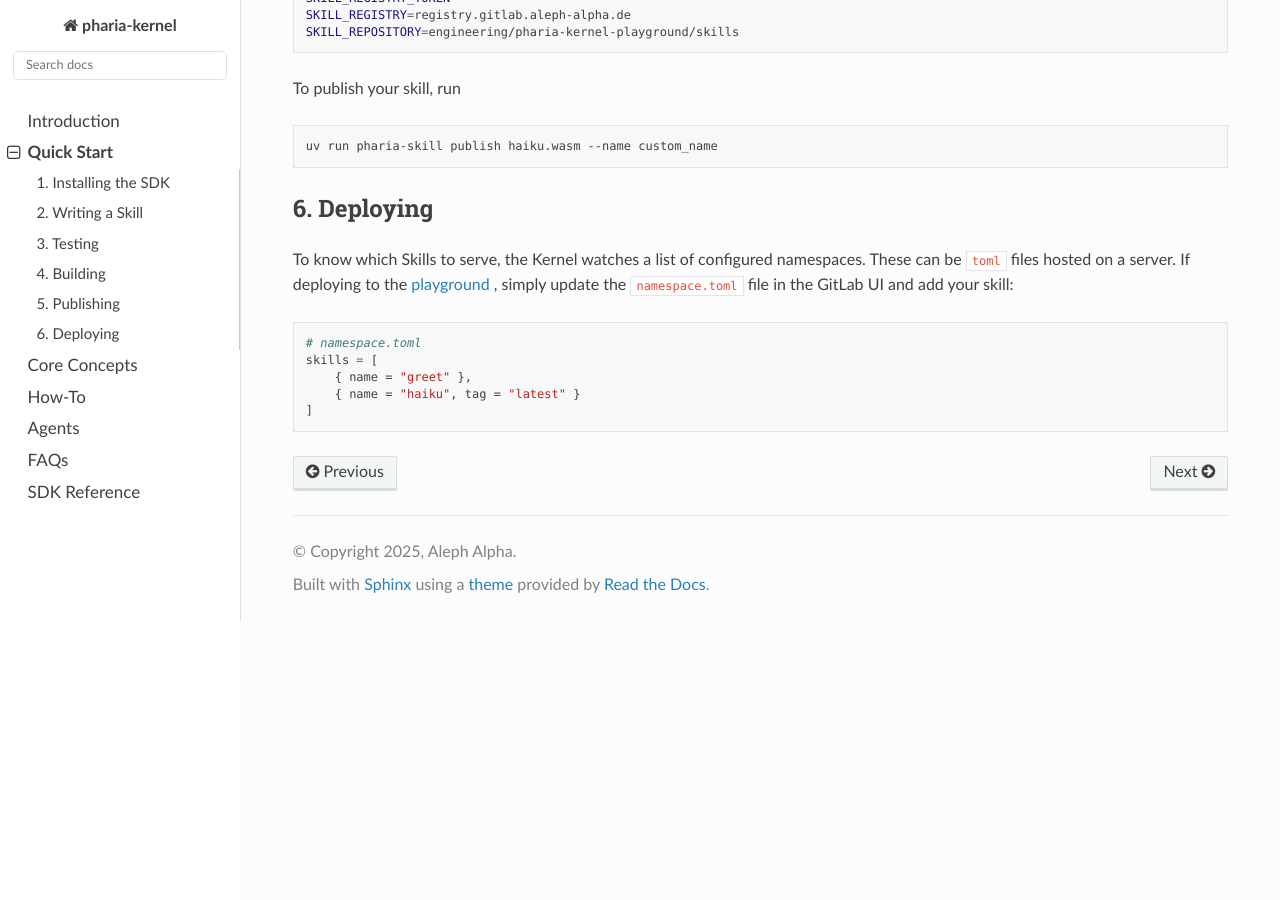
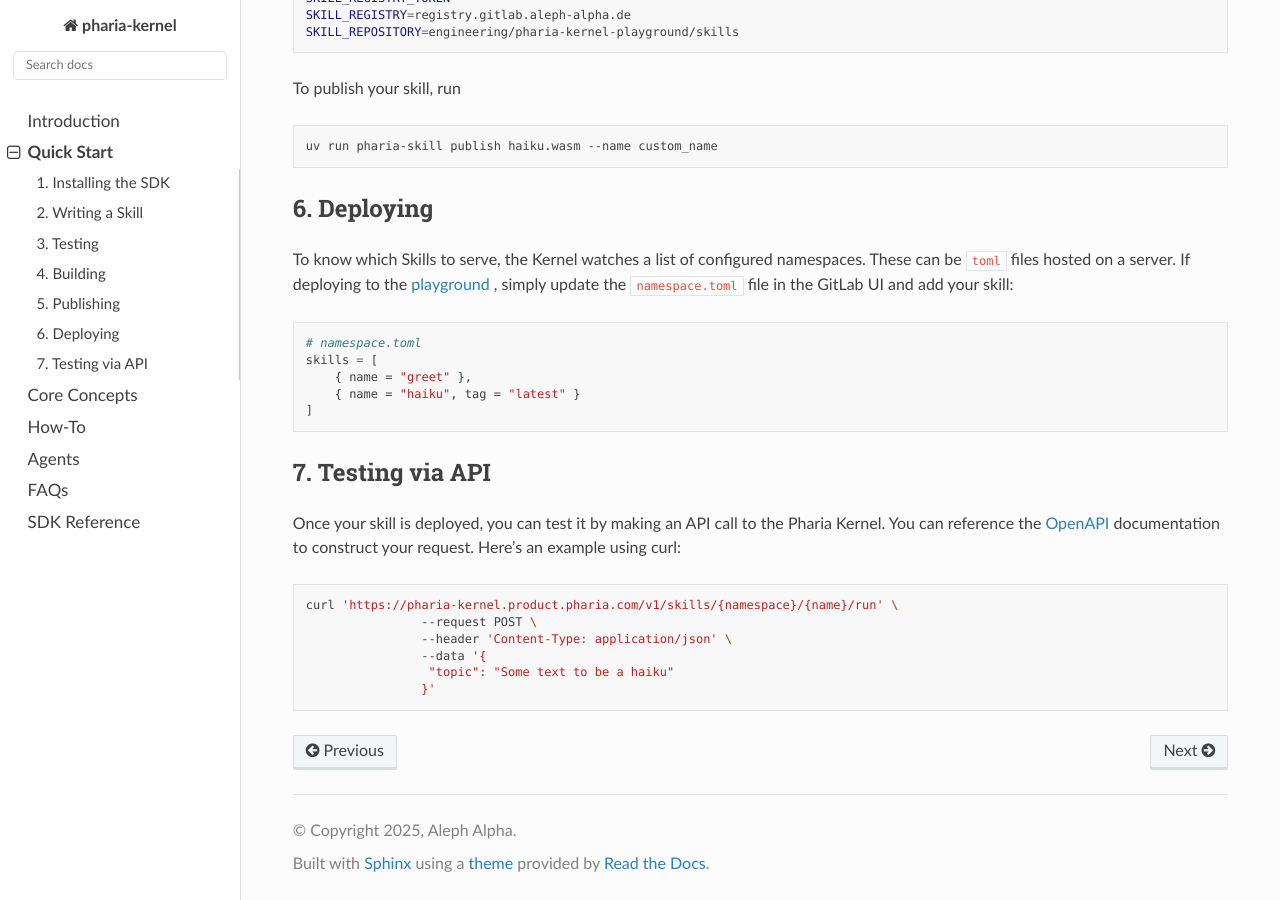
Before and after one commit to Aleph-Alpha/pharia-kernel-sdk-py, a Sphinx documentation site: the page built from docs/source/quick_start.md, in a window 1280 px wide and 900 px high, scrolled down 2670 px. Built offline with Sphinx 7.4.7 and the Read the Docs theme 3.1.0, drawn with Linux system fonts in a browser that asks for light colours; before the commit the page ends 3291 px from its top, so only the background shows below that.

Commit message:
Extending quick_start guide by API Call

````diff
--- a/docs/source/quick_start.md
+++ b/docs/source/quick_start.md
@@ -149,3 +149,17 @@ skills = [
     { name = "haiku", tag = "latest" }
 ]
 ```
+
+## 7. Testing via API
+
+Once your skill is deployed, you can test it by making an API call to the Pharia Kernel. You can reference the [OpenAPI](https://pharia-kernel.product.pharia.com/api-docs) documentation to construct your request.
+Here's an example using curl:
+
+```sh
+curl 'https://pharia-kernel.product.pharia.com/v1/skills/{namespace}/{name}/run' \
+  		--request POST \
+  		--header 'Content-Type: application/json' \
+  		--data '{
+ 		 "topic": "Some text to be a haiku"
+		}'
+```
````
